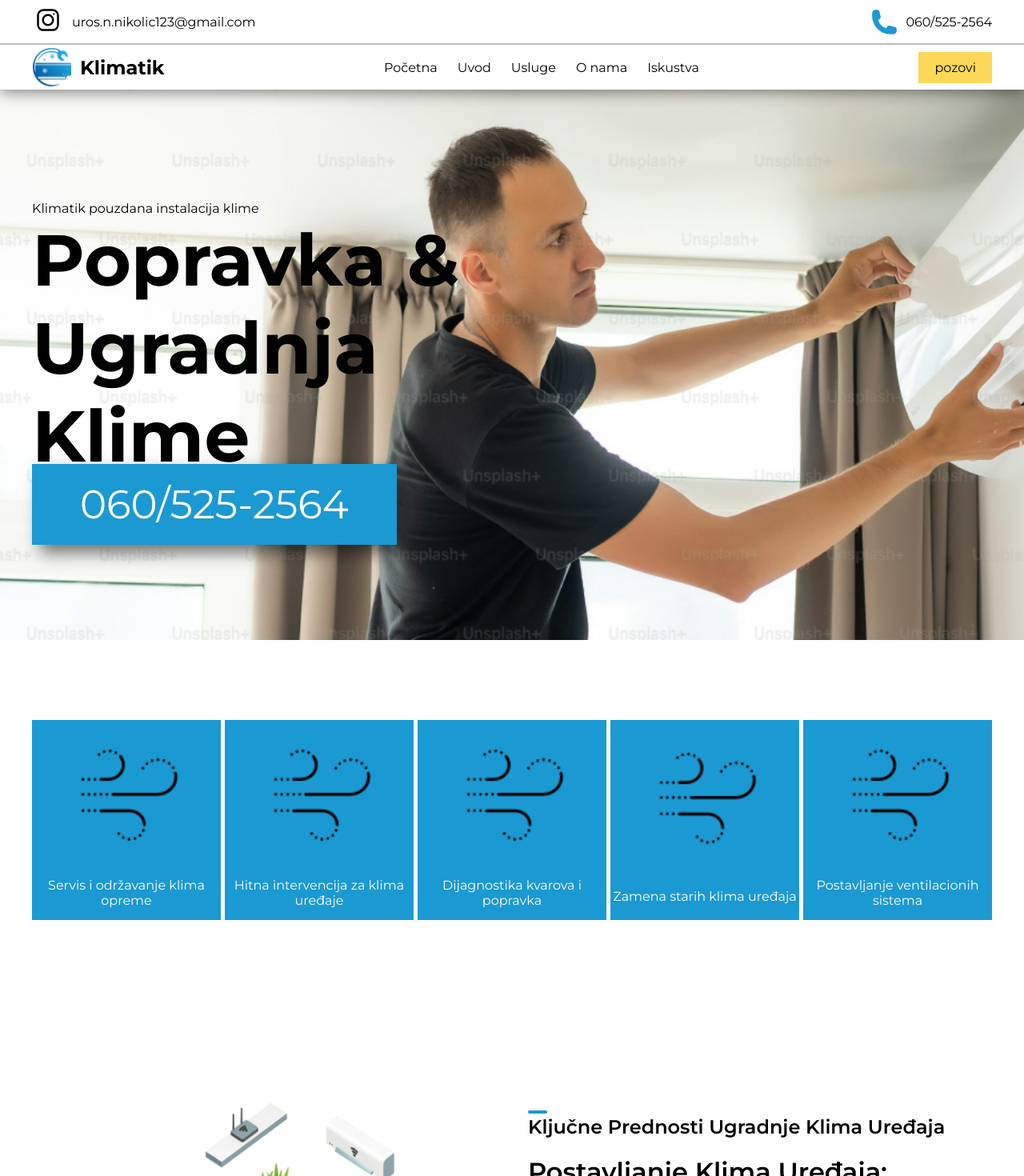
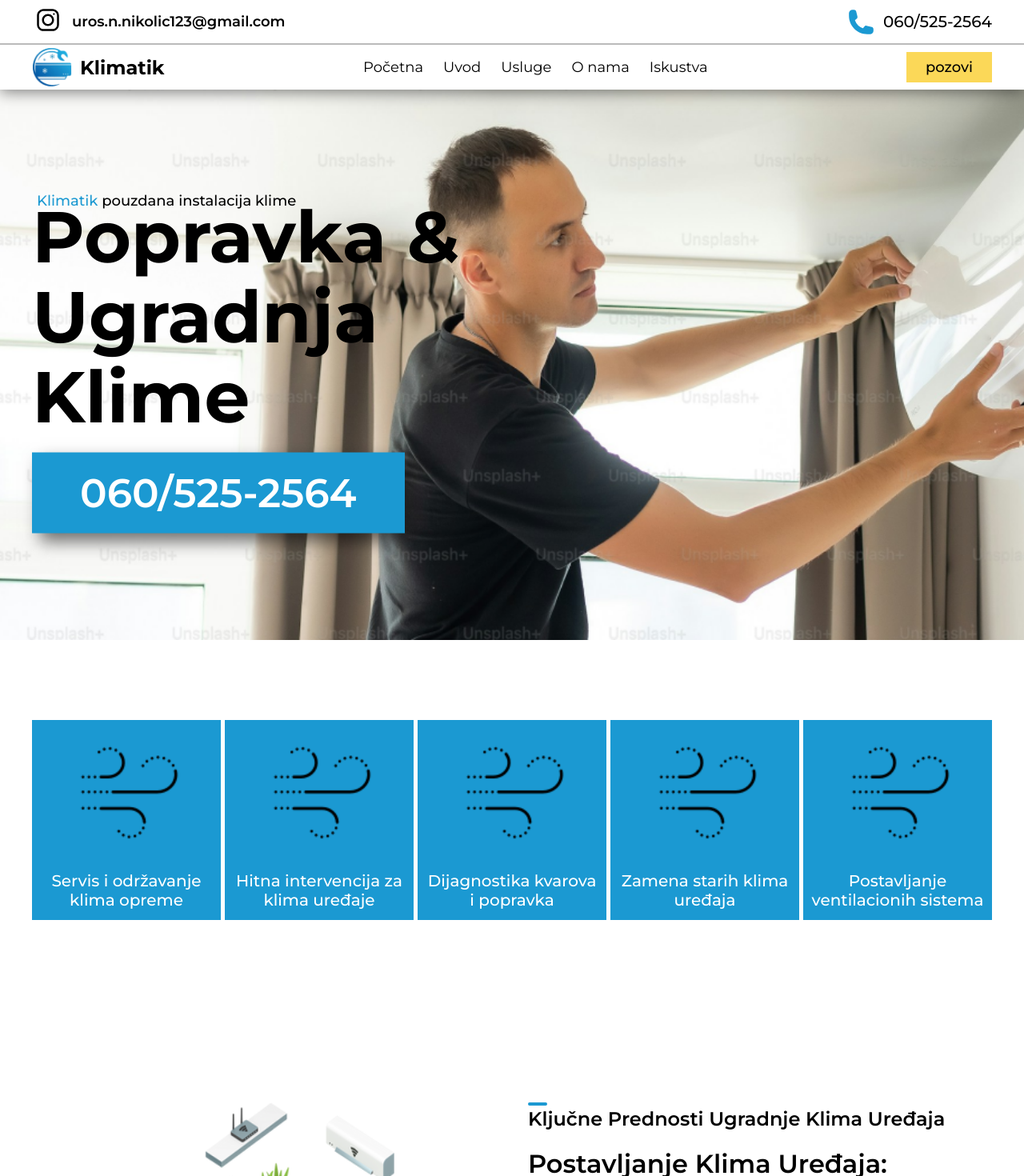
Before and after one commit to filipcvejic/Klimatik, a Next.js app in the folder client/: page / in a window 1280 px wide. Shown: the top 1470 px of the page at 80% size. Built offline with nearby package versions, Linux system fonts and the light colour scheme; a web font is replaced by a local one.

Commit message:
little details all around

```diff
--- a/client/src/components/ContactForm/ContactForm.module.css
+++ b/client/src/components/ContactForm/ContactForm.module.css
@@ -23,6 +23,11 @@
   gap: 30px;
 }
 
+.contactFormText {
+  padding-top: 12px;
+  line-height: 22px;
+}
+
 .contactFormFields {
   display: flex;
   flex-direction: column;
@@ -41,7 +46,17 @@
 .contactFormButton {
   width: 100px;
   height: 35px;
+  font-size: 16px;
+  font-weight: 600;
   border: none;
+  background-color: #fbd858;
+}
+
+.contactFormButton:hover {
+  background-color: #ffe37f;
+}
+
+.contactFormButton:active {
   background-color: #fbd858;
 }
 
--- a/client/src/components/ContactForm/ContactForm.tsx
+++ b/client/src/components/ContactForm/ContactForm.tsx
@@ -9,7 +9,7 @@ export default function ContactForm() {
         <div className={styles.contactFormDescription}>
           <span>Kontaktirajte nas!</span>
           <h3>Klima uređaji - Ugradnja, Servis i Održavanje</h3>
-          <p>
+          <p className={styles.contactFormText}>
             Nudimo profesionalnu ugradnju klima uređaja i redovan servis kako bi
             vaš sistem radio besprekorno tokom cele godine. Naš tim stručnjaka
             pruža brzu i efikasnu uslugu prilagođenu vašim potrebama, bilo da
--- a/client/src/components/EntryDescription/EntryDescription.module.css
+++ b/client/src/components/EntryDescription/EntryDescription.module.css
@@ -50,7 +50,8 @@
   font-weight: 600;
   font-size: 16px;
   transition-duration: 0.1s;
-  max-width: 20%;
+  padding-block: 10px;
+  max-width: 150px;
 }
 
 .entryDescriptionButton:hover {
--- a/client/src/components/Header/Header.module.css
+++ b/client/src/components/Header/Header.module.css
@@ -37,13 +37,31 @@
 .topHeaderPhoneContactWrapper {
   display: flex;
   align-items: center;
+  font-size: 20px;
+  font-weight: 500;
   gap: 10px;
+}
+
+.topHeaderPhoneContactWrapper a {
+  transition: color 0.2s;
+}
+
+.topHeaderPhoneContactWrapper a:hover {
+  color: #1b99d2;
 }
 
 .logoWrapper {
   display: flex;
   align-items: center;
   gap: 10px;
+}
+
+.logo {
+  transition: color 0.2s;
+}
+
+.logoWrapper:hover .logo {
+  color: #1b99d2;
 }
 
 .navBar ul {
@@ -55,11 +73,39 @@
 
 .mainHeaderPhoneButton {
   background-color: #fbd858;
-  padding: 10px 20px;
+  padding: 8px 24px;
+  transition: background-color 0.2s;
+}
+
+.mainHeaderPhoneButton a {
+  font-size: 18px;
+  font-weight: 500;
+}
+
+.mainHeaderPhoneButton:hover {
+  background-color: #ffe37f;
+}
+
+.mainHeaderPhoneButton:active {
+  background-color: #fbd858;
 }
 
 .hamburgerMenu {
   display: none;
+}
+
+.navLinkLabel {
+  font-size: 18px;
+  transition: color 0.2s;
+}
+
+.navLinkLabel:hover {
+  color: #1b99d2;
+}
+
+.topHeaderMail {
+  font-weight: 600;
+  font-size: 18px;
 }
 
 @media screen and (max-width: 920px) {
--- a/client/src/components/Header/Header.tsx
+++ b/client/src/components/Header/Header.tsx
@@ -68,20 +68,22 @@ export default function Header() {
       </div>
       <div className={styles.mainHeaderWrapper}>
         <div className={`${styles.mainHeaderContent} container`}>
-          <div className={styles.logoWrapper}>
+          <a href="#home" className={styles.logoWrapper}>
             <Image
               src="/images/logo.png"
               alt="Klimatik logo"
               height={50}
               width={50}
             />
-            <h2>Klimatik</h2>
-          </div>
+            <h2 className={styles.logo}>Klimatik</h2>
+          </a>
           <nav className={styles.navBar}>
             <ul>
               {navigationLinks.map((navLink, index) => (
                 <li key={index}>
-                  <a href={`#${navLink.href}`}>{navLink.label}</a>
+                  <a className={styles.navLinkLabel} href={`#${navLink.href}`}>
+                    {navLink.label}
+                  </a>
                 </li>
               ))}
             </ul>
--- a/client/src/components/Hero/Hero.module.css
+++ b/client/src/components/Hero/Hero.module.css
@@ -11,24 +11,48 @@
 }
 
 .heroContent {
+  display: flex;
+  flex-direction: column;
+  gap: 20px;
   position: absolute;
   width: 100%;
   top: 50%;
   left: 50%;
+  font-size: 18px;
+  font-weight: 500;
   transform: translate(-50%, -50%);
 }
 
 .heroHeading {
   font-size: 90px;
   max-width: 600px;
+  line-height: 100px;
+}
+
+.heroContent p {
+  position: absolute;
+  left: 26px;
+  top: -6px;
+}
+
+.heroContent a {
+  width: max-content;
+}
+
+.heroContent span {
+  color: #1b99d2;
 }
 
 .heroPhoneButton {
+  font-weight: 600;
   padding: 20px 60px;
   background-color: #1b99d2;
   color: white;
   font-size: 50px;
   transition: background-color 0.3s, color 0.3s;
+
+  -webkit-box-shadow: 10px 10px 20px 0px rgba(0, 0, 0, 0.56);
+  -moz-box-shadow: 10px 10px 20px 0px rgba(0, 0, 0, 0.56);
   box-shadow: 10px 10px 20px 0px rgba(0, 0, 0, 0.56);
 }
 
--- a/client/src/components/In-between/In-between.module.css
+++ b/client/src/components/In-between/In-between.module.css
@@ -19,6 +19,14 @@
   padding: 10px 30px;
   display: flex;
   align-items: center;
+  transition: background-color 0.2s;
+}
+
+.inBetweenCallButton:hover {
+  background-color: #505050;
+}
+.inBetweenCallButton:active {
+  background-color: #393939;
 }
 
 @media screen and (max-width: 920px) {
--- a/client/src/components/Offers/Offers.module.css
+++ b/client/src/components/Offers/Offers.module.css
@@ -13,6 +13,9 @@
   display: flex;
   flex-direction: column;
   justify-content: space-between;
+
+  -webkit-box-shadow: 0px 8px 13px 0px rgba(0, 0, 0, 0.5);
+  -moz-box-shadow: 0px 8px 13px 0px rgba(0, 0, 0, 0.5);
   box-shadow: 0px 8px 13px 0px rgba(0, 0, 0, 0.5);
 
   padding: 20px;
--- a/client/src/components/Offers/Offers.tsx
+++ b/client/src/components/Offers/Offers.tsx
@@ -33,7 +33,7 @@ const Offers = () => {
   return (
     <div className={`${styles.offersContainer} container`} id="services">
       <h2 className={`${styles.offersHeading} ${averia_serif_libre.className}`}>
-        Nase usluge klimatskih uređaja
+        Nase usluge klimatskih uredjaja
       </h2>
       <Swiper
         style={{ padding: 20, paddingBottom: 40, height: "72vh" }}
--- a/client/src/components/Reviews/Reviews.module.css
+++ b/client/src/components/Reviews/Reviews.module.css
@@ -14,6 +14,7 @@
   display: grid;
   grid-template-columns: repeat(2, 1fr);
   gap: 100px;
+  font-size: 20px;
 }
 
 .review {
--- a/client/src/components/Services/Services.module.css
+++ b/client/src/components/Services/Services.module.css
@@ -7,6 +7,7 @@
 
 .serviceContent {
   background-color: #1b99d2;
+  padding-inline: 10px;
   width: 100%;
   display: flex;
   flex-direction: column;
@@ -19,6 +20,8 @@
 
 .serviceContent p {
   text-align: center;
+  font-size: 20px;
+  font-weight: 500;
 }
 
 .serviceContent:hover {
```
